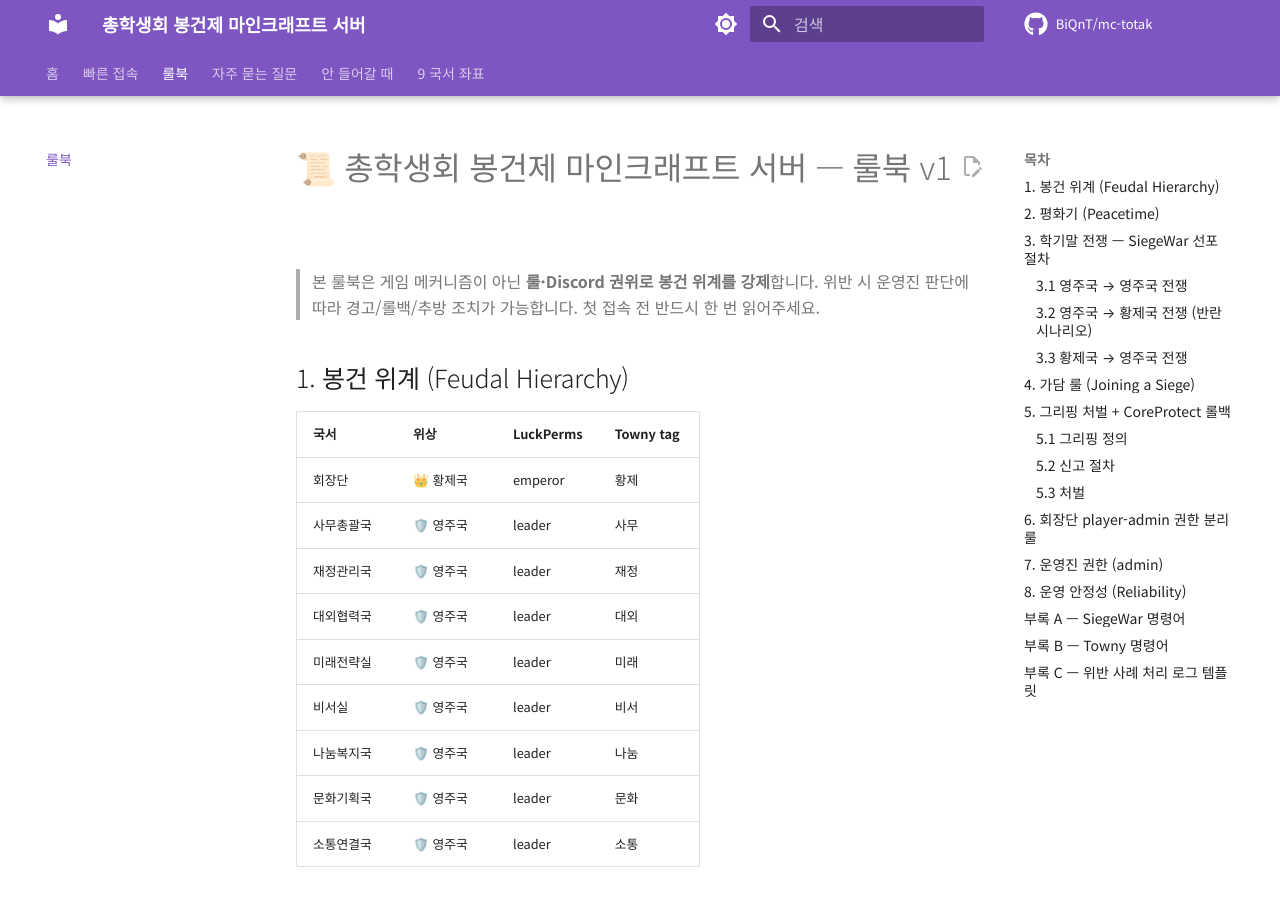
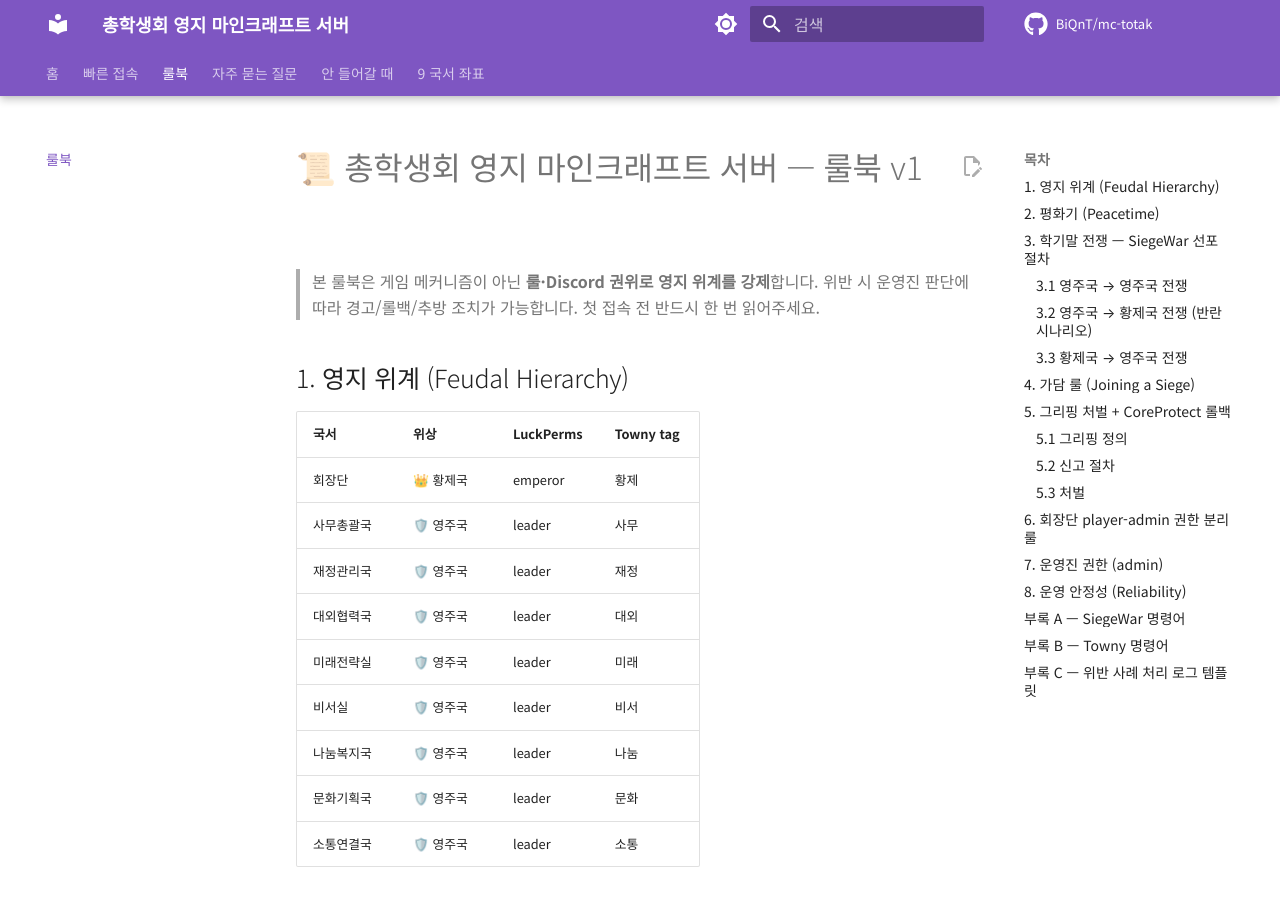
Before and after one commit to BiQnT/mc-totak, an MkDocs documentation site: the page built from docs/RULEBOOK.md, in a window 1280 px wide and 900 px high. Built offline with MkDocs 1.6.1 and Material for MkDocs 9.7.7, drawn with Linux system fonts in a browser that asks for light colours; some web fonts are replaced; comment, search, counter and statistics services are not loaded.

Commit message:
rename: 봉건제 → 영지 (HUD/문서 일괄)

```diff
--- a/docs/RULEBOOK.md
+++ b/docs/RULEBOOK.md
@@ -1,8 +1,8 @@
-# 📜 총학생회 봉건제 마인크래프트 서버 — 룰북 v1
+# 📜 총학생회 영지 마인크래프트 서버 — 룰북 v1
 
-> 본 룰북은 게임 메커니즘이 아닌 **룰·Discord 권위로 봉건 위계를 강제**합니다. 위반 시 운영진 판단에 따라 경고/롤백/추방 조치가 가능합니다. 첫 접속 전 반드시 한 번 읽어주세요.
+> 본 룰북은 게임 메커니즘이 아닌 **룰·Discord 권위로 영지 위계를 강제**합니다. 위반 시 운영진 판단에 따라 경고/롤백/추방 조치가 가능합니다. 첫 접속 전 반드시 한 번 읽어주세요.
 
-## 1. 봉건 위계 (Feudal Hierarchy)
+## 1. 영지 위계 (Feudal Hierarchy)
 
 | 국서 | 위상 | LuckPerms | Towny tag |
 |------|------|-----------|-----------|
--- a/mkdocs.yml
+++ b/mkdocs.yml
@@ -1,5 +1,5 @@
-site_name: 총학생회 봉건제 마인크래프트 서버
-site_description: 9개 국서가 황제국과 영주국으로 나뉘어 한 학기 동안 영토·자원·외교를 두고 경쟁하는 봉건 정치 시뮬레이션 마크 서버
+site_name: 총학생회 영지 마인크래프트 서버
+site_description: 9개 국서가 황제국과 영주국으로 나뉘어 한 학기 동안 영토·자원·외교를 두고 경쟁하는 영지 정치 시뮬레이션 마크 서버
 site_url: https://sadasdad.store
 site_author: 총학생회 운영진
 
```
Also changed, not shown: README.md (+4 -4 lines), docs/FAQ.md (+1 -1 lines), docs/index.md (+5 -5 lines).
